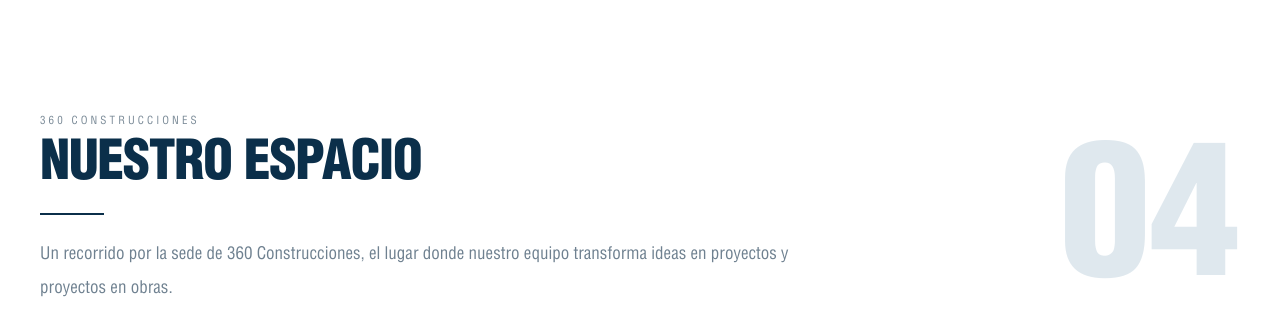
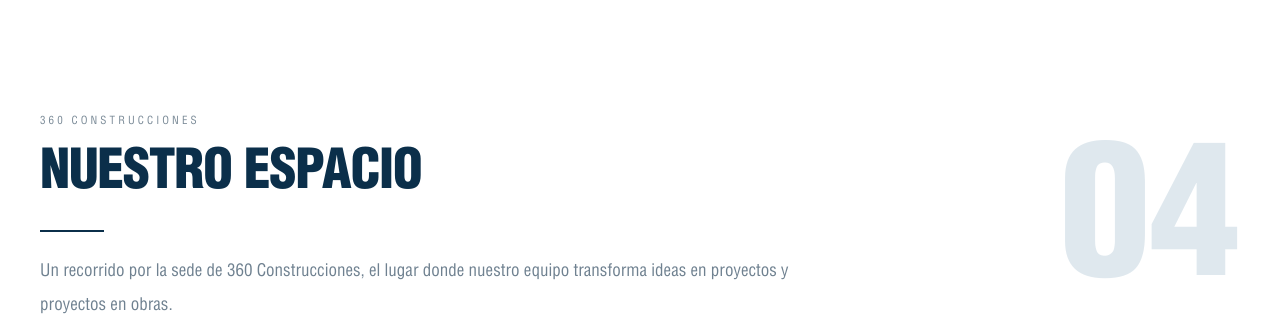
Before and after one commit to pachecoleoo/360-construcciones, a Next.js app: page /proyectos/salta-256 in a window 1280 px wide. Shown: the part 3560-3876 px from the top of the page. Built offline with nearby package versions, Linux system fonts and the light colour scheme; no server answers.

Commit message:
Fix section heading clipping and smooth reveal in iOS: components/proyectos/sections/ProjectGallerySlider2.tsx

```diff
--- a/components/proyectos/sections/ProjectGallerySlider2.tsx
+++ b/components/proyectos/sections/ProjectGallerySlider2.tsx
@@ -92,18 +92,18 @@ export default function ProjectGallerySlider2({
               {t(eyebrow)}
             </p>
 
-            <div className="overflow-hidden">
+            <div className="overflow-visible">
               <h2
                 className={cx(
-                  "mt-3 max-w-[950px]",
+                  "ios-safe-title mt-3 max-w-[950px]",
                   "text-[34px] md:text-[54px]",
-                  "leading-[0.95] tracking-tight",
+                  "leading-[1.08] tracking-tight",
                   "text-[#0b2f4a]",
                   "font-heading font-black uppercase",
                   "transform transition-all duration-700 ease-[cubic-bezier(0.22,1,0.36,1)]",
                   visible
                     ? "translate-y-0 opacity-100"
-                    : "translate-y-[110%] opacity-0",
+                    : "translate-y-6 opacity-0",
                 )}
               >
                 {t(title)}
```
